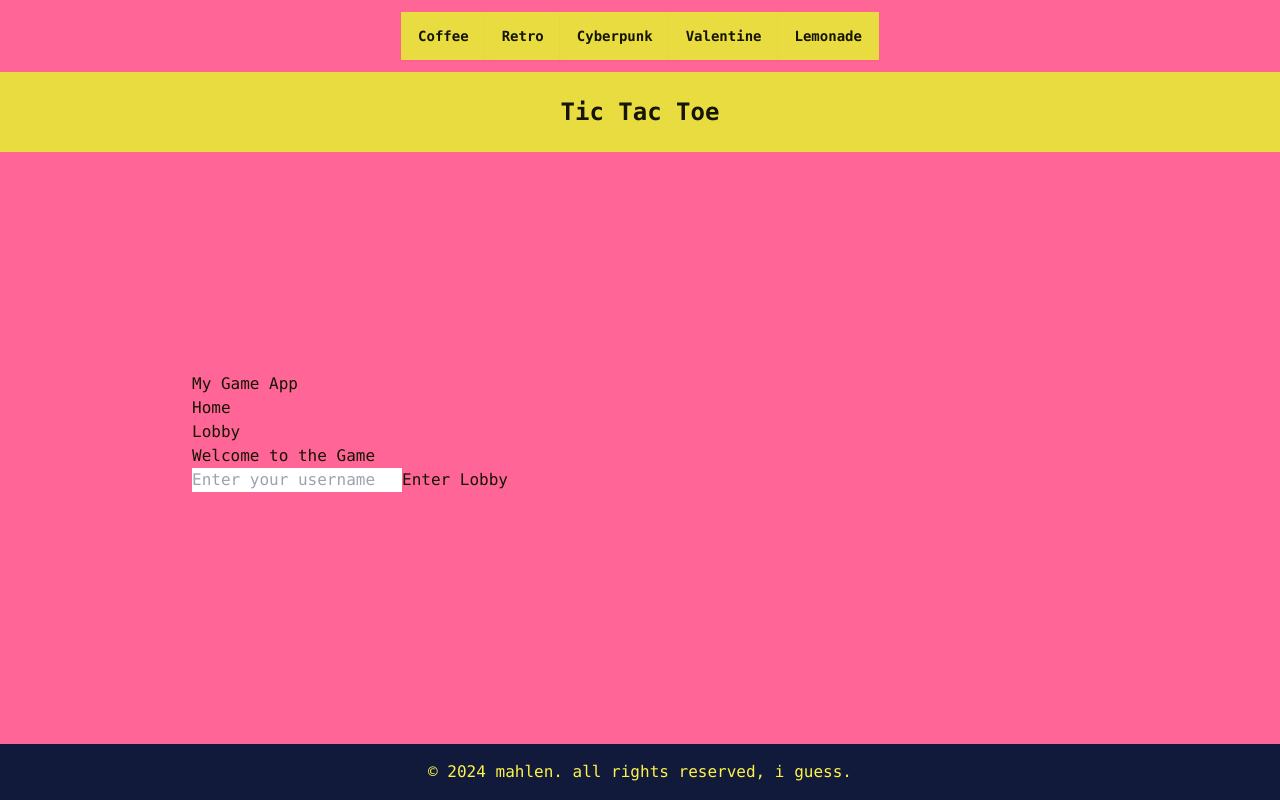
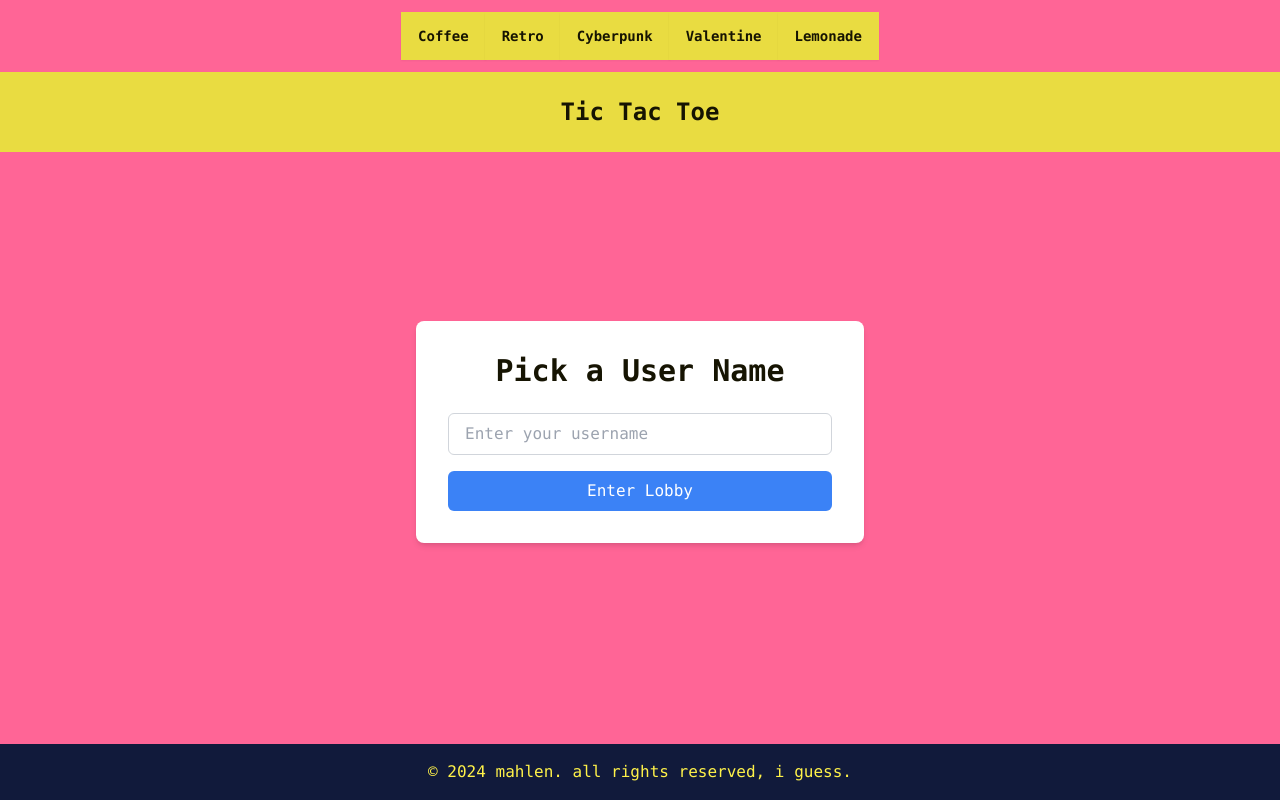
Before and after one commit to fractal-bootcamp/malin-tictactoe, a React (Vite) app in the folder frontend/: page / in a window 1280 px wide. Built offline with nearby package versions, Linux system fonts and the light colour scheme.

Commit message:
initialise new repo for project after major refactor

```diff
--- a/frontend/src/layouts/root-layout.tsx
+++ b/frontend/src/layouts/root-layout.tsx
@@ -2,12 +2,11 @@ import React from 'react';
 import { Outlet, Link } from 'react-router-dom';
 import Layout from '../Layout';
 
-const RootLayout = () => {
+const RootLayout: React.FC = () => {
   return (
     <Layout>
       <div className="app-container">
         <header className="app-header">
-          <h1>My Game App</h1>
           <nav>
             <ul>
               <li><Link to="/">Home</Link></li>
@@ -15,7 +14,6 @@ const RootLayout = () => {
             </ul>
           </nav>
         </header>
-
         <main className="app-main">
           <Outlet />
         </main>
--- a/frontend/src/main.tsx
+++ b/frontend/src/main.tsx
@@ -2,30 +2,32 @@ import { StrictMode } from 'react'
 import ReactDOM from 'react-dom/client'
 import { RouterProvider, createBrowserRouter } from 'react-router-dom'
 import './index.css'
-// import Layout from './Layout.tsx'
-
-// Import the layouts
-import RootLayout from './layouts/root-layout.tsx'
+import Layout from './Layout.tsx'
 
 // Import the components
-import RenderGame from './routes/Game.tsx'
-import GameLobby from './routes/GameLobby.tsx'
-import WelcomePage from './routes/WelcomePage.tsx'
+import WelcomePage from './routes/WelcomePage'
+import GameLobby from './routes/GameLobby'
+import RenderGame from './routes/Game'
 
 const router = createBrowserRouter([
   {
     path: "/",
-    element: <RootLayout />,
-    children: [
-      { index: true, element: <WelcomePage /> },
-      { path: "waiting-room", element: <GameLobby /> },
-      { path: "game", element: <RenderGame /> }
-    ]
+    element: <WelcomePage />
+  },
+  {
+    path: "/lobby",
+    element: <GameLobby />
+  },
+  {
+    path: "/game",
+    element: <RenderGame />
   }
 ])
 
 ReactDOM.createRoot(document.getElementById('root')!).render(
   <StrictMode>
-    <RouterProvider router={router} />
+    <Layout>
+      <RouterProvider router={router} />
+    </Layout>
   </StrictMode>
 )
--- a/frontend/src/routes/Game.tsx
+++ b/frontend/src/routes/Game.tsx
@@ -1,6 +1,8 @@
 import { useState, useEffect, useRef } from 'react'
+import { useNavigate } from 'react-router-dom'
 import '../App.css'
 import { io, Socket } from 'socket.io-client'
+
 // import { move, initialGameState } from '../game'
 const serverURL = 'http://localhost:3005'
 type GameEndDeclaration = string | null;
@@ -23,6 +25,7 @@ type WinCondition = {
   playerWon: Player | null, //null if nobody won
   result: 'win' | 'tie' | null // null if you should continue play
 }
+
 
 
 const CreateBoard: React.FC = () => {
@@ -141,9 +144,11 @@ const GameEndFooter: React.FC<GameEndProps> = ({ gameEndDeclaration, setGameEndD
             {gameEndDeclaration}
           </span>
         </div>
-        <button
-          className='bg-blue-500 hover:bg-blue-700 text-white font-bold py-2 px-4 rounded-lg'
-          onClick={handleReset}>reset</button>
+        <div className="flex justify-center">
+          <button
+            className='bg-blue-500 hover:bg-blue-700 text-white font-bold py-2 px-4 rounded-lg'
+            onClick={handleReset}>reset</button>
+        </div>
       </div>
     )
   }
@@ -160,6 +165,7 @@ const GameEndFooter: React.FC<GameEndProps> = ({ gameEndDeclaration, setGameEndD
 export default function RenderGame() {
   const [userChat, setUserChat] = useState<string>("")
   const chatSocketRef = useRef<Socket | null>(null);
+  const navigate = useNavigate();
 
   const handleButtonClick = () => {
     chatSocketRef.current = io(serverURL);
@@ -168,11 +174,16 @@ export default function RenderGame() {
     setUserChat("")
   }
 
+  const handleBackToLobby = () => {
+    // Navigate back to the lobby
+    navigate('/lobby');
+  }
+
   // We're going to implement tic tac toe
   return (
     <div>
       <CreateBoard />
-      <div>
+      {/* <div>
         UserChat:
         <input
           value={userChat}
@@ -180,6 +191,14 @@ export default function RenderGame() {
           placeholder='Enter text...'
         />
         <button type="submit" onClick={handleButtonClick}>send</button>
+      </div> */}
+      <div className="mt-8 flex justify-center">
+        <button
+          className="bg-gray-500 hover:bg-gray-700 text-white font-bold py-2 px-4 rounded-lg"
+          onClick={handleBackToLobby}
+        >
+          Back to Lobby
+        </button>
       </div>
     </div>
   )
--- a/frontend/src/routes/WelcomePage.tsx
+++ b/frontend/src/routes/WelcomePage.tsx
@@ -13,19 +13,28 @@ const WelcomePage: React.FC = () => {
   };
 
   return (
-    <div className="welcome-page">
-      <h1>Welcome to the Game</h1>
-      <form onSubmit={handleSubmit}>
+    <div className='flex items-center justify-center'>
+      <div className="welcome-page bg-white p-8 rounded-lg shadow-md w-full max-w-md">
+        <h1 className="text-3xl font-bold text-center mb-6">Pick a User Name</h1>
+        <form onSubmit={handleSubmit} className="space-y-4">
           <input
             type="text"
             value={username}
             onChange={(e: React.ChangeEvent<HTMLInputElement>) => setUsername(e.target.value)}
             placeholder="Enter your username"
             required
+            className="w-full px-4 py-2 border border-gray-300 rounded-md focus:outline-none focus:ring-2 focus:ring-blue-500"
           />
-        <button type="submit">Enter Lobby</button>
+          <button
+            type="submit"
+            className="w-full bg-blue-500 text-white py-2 px-4 rounded-md hover:bg-blue-600 transition duration-300"
+          >
+            Enter Lobby
+          </button>
         </form>
       </div>
+    </div>
+
   );
 };
 
```
Lines whose indentation alone changed are shown as unchanged.
